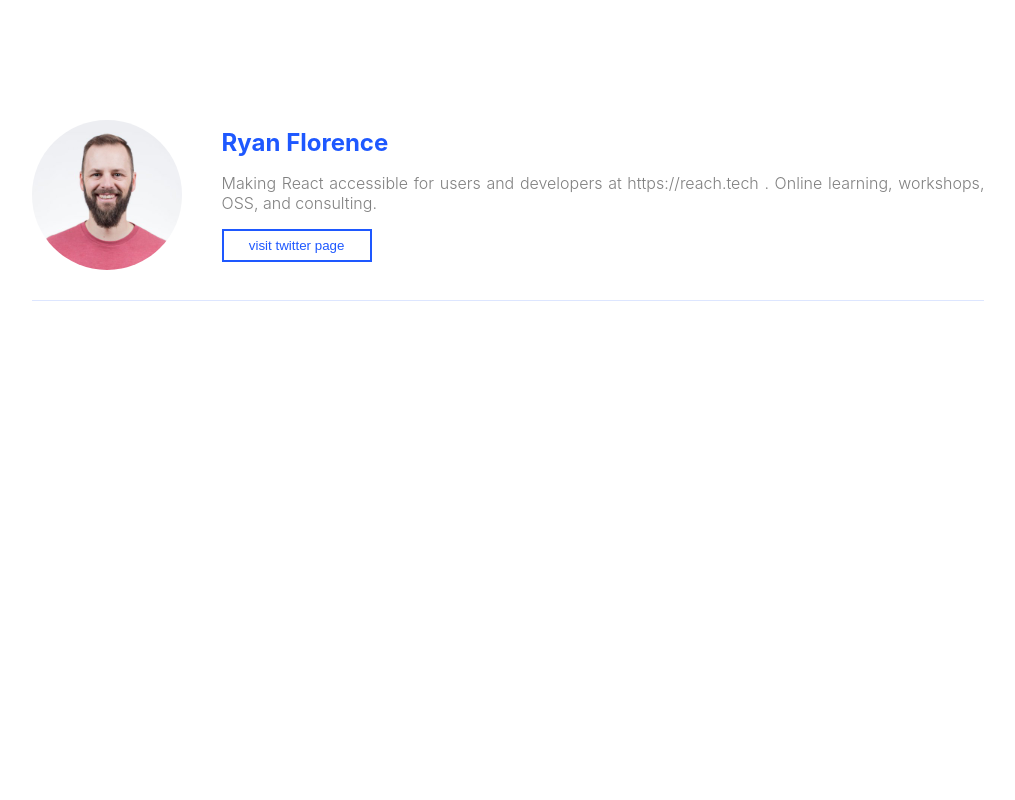
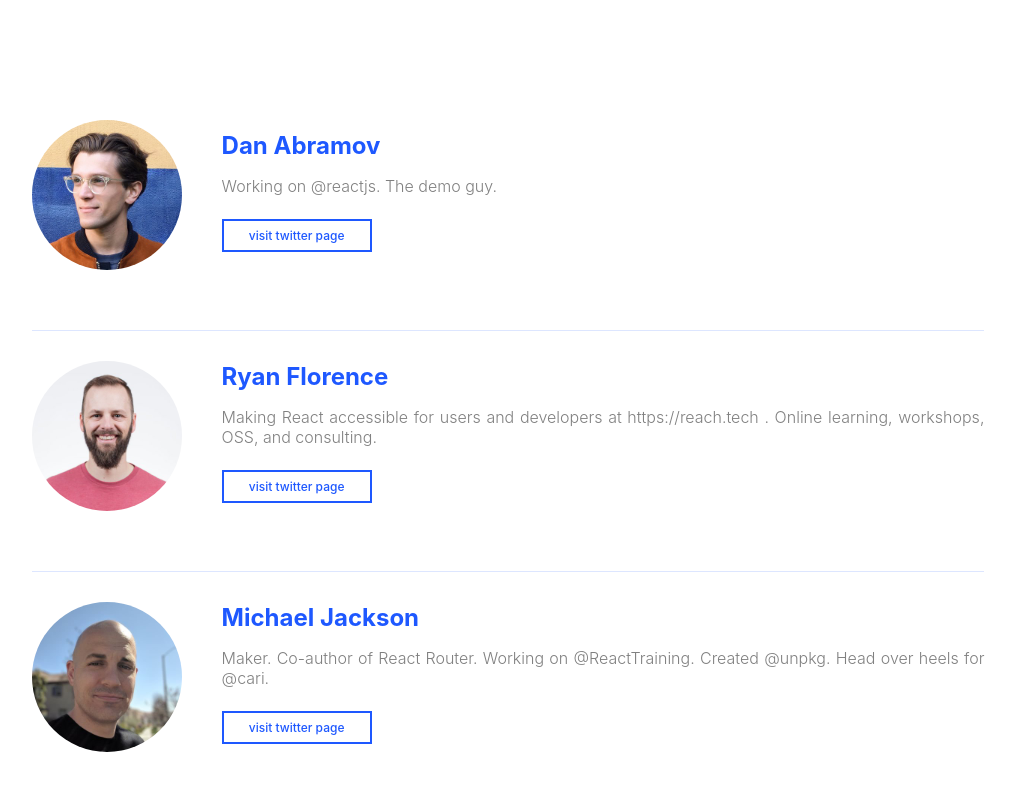
Before and after one commit to JakHer/FavNote, a React (Create React App) app: page / in a window 1280 px wide. Shown: the top 800 px of the page, without its empty margins (132-1147 px from the left). Built offline with nearby package versions, Linux system fonts and the light colour scheme.

Commit message:
feat: map function used

```diff
--- a/src/components/ListWrapper.js
+++ b/src/components/ListWrapper.js
@@ -5,12 +5,14 @@ import { twitterAccounts } from "../data/twitterAccounts";
 
 const ListWrapper = () => (
   <ul className="list">
-    <ListItem
-      name={twitterAccounts[1].name}
-      description={twitterAccounts[1].description}
-      imageSrc={twitterAccounts[1].image}
-      twitterLink={twitterAccounts[1].twitterLink}
-    />
+    {twitterAccounts.map((item) => (
+      <ListItem
+        name={item.name}
+        description={item.description}
+        imageSrc={item.image}
+        twitterLink={item.twitterLink}
+      />
+    ))}
   </ul>
 );
 
--- a/src/components/ListWrapper/ListItem/ListItem.css
+++ b/src/components/ListWrapper/ListItem/ListItem.css
@@ -1,10 +1,9 @@
 .list__item {
   list-style: none;
   margin: 30px 0;
-  padding: 0 0 30px;
+  padding: 0 0 60px;
   display: flex;
   flex-direction: row;
-  justify-content: center;
   align-items: center;
   border-bottom: 1px solid rgba(30, 88, 255, 0.15);
 }
@@ -60,25 +59,25 @@
 
 @media screen and (max-width: 1000px) {
   .list__description {
-    margin: 7px 0;
-  }
-}
-
-.list__button {
-  max-width: 150px;
-  border: 2px solid #1e58ff;
-  font-weight: 500;
-  background: none;
-  padding: 7px 10px;
-}
-
-@media screen and (max-width: 1000px) {
-  .list__button {
-    margin: 7px 0;
+    margin: 7px 5px;
   }
 }
 
 .list__link {
   color: #1e58ff;
   text-decoration: none;
+  border: 2px solid #1e58ff;
+  font-weight: 500;
+  background: none;
+  padding: 7px 10px;
+  font-size: 12px;
+  margin: 7px 0;
+  text-align: center;
+  max-width: 150px;
 }
+
+@media screen and (max-width: 1000px) {
+  .list__link {
+    margin: 7px 0;
+  }
+}
--- a/src/components/ListWrapper/ListItem/ListItem.js
+++ b/src/components/ListWrapper/ListItem/ListItem.js
@@ -3,11 +3,10 @@ import "./ListItem.css";
 
 const ListItem = (props) => (
   <li className="list__item">
-    <img className="list__image" alt="Ryan Florence" src={props.imageSrc} />
+    <img className="list__image" alt={props.name} src={props.imageSrc} />
     <div className="list__container">
       <h2 className="list__header">{props.name}</h2>
       <p className="list__description">{props.description}</p>
-      <button className="list__button">
       <a
         target="_blank"
         rel="noopener noreferrer"
@@ -16,7 +15,6 @@ const ListItem = (props) => (
       >
         visit twitter page
       </a>
-      </button>
     </div>
   </li>
 );
```
Lines whose indentation alone changed are shown as unchanged.
